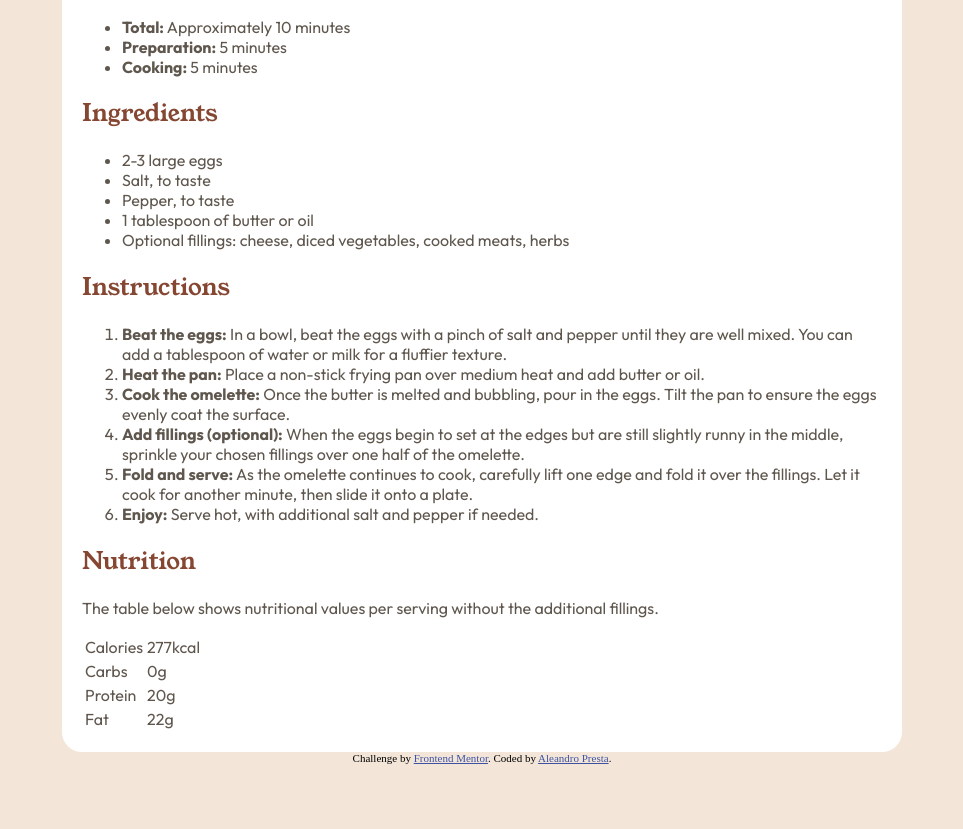
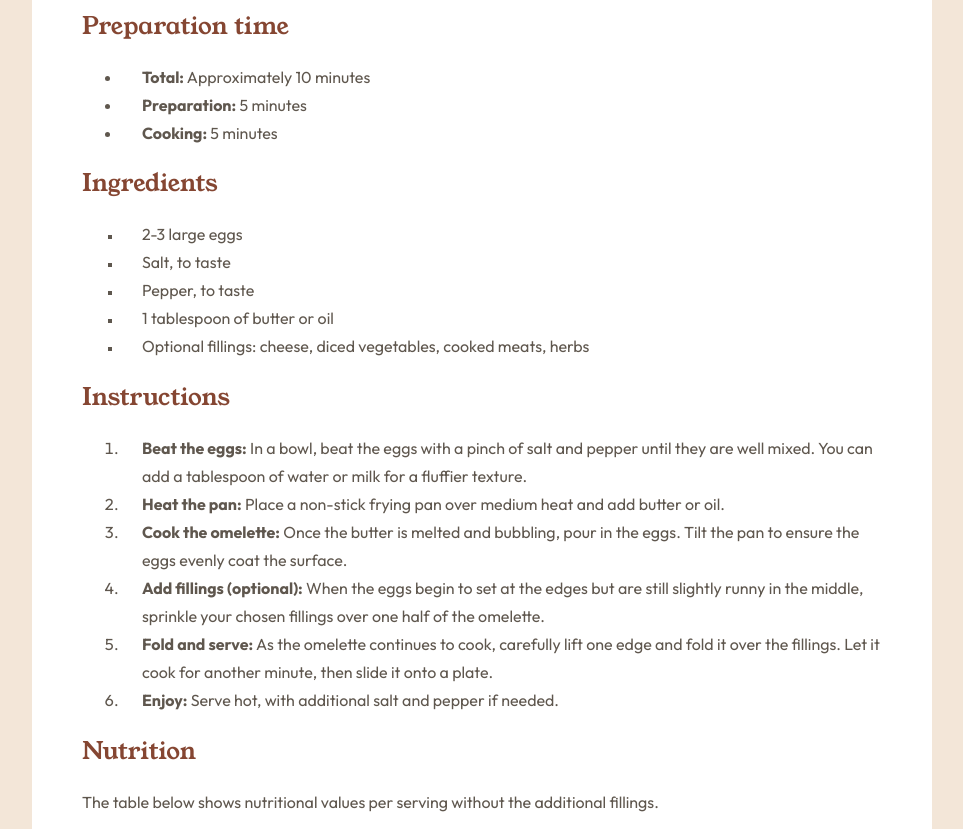
Before and after one commit to AleandroPresta/recipie-page, a plain HTML site: page index.html in a window 1280 px wide. Shown: the part 579-1408 px from the top of the page, without its empty margins (158-1121 px from the left). Before the commit the page ends 1351 px from the top, so only its background shows below. Drawn offline with Linux system fonts and the light colour scheme.

Commit message:
Adjusting the bullet's points style.

```diff
--- a/index.html
+++ b/index.html
@@ -32,7 +32,7 @@
         to perfection, optionally filled with your choice of cheese, vegetables, or meats.</p>
       <div class="preparation-time-contaner">
         <h2>Preparation time</h2>
-        <ul>
+        <ul class="spaced-bullets">
           <li><b>Total:</b> Approximately 10 minutes</li>
           <li><b>Preparation:</b> 5 minutes</li>
           <li><b>Cooking:</b> 5 minutes</li>
@@ -40,7 +40,7 @@
       </div>
       <div class="ingredients-container">
         <h2>Ingredients</h2>
-        <ul>
+        <ul class="small-bullets spaced-bullets">
           <li>2-3 large eggs</li>
           <li>Salt, to taste</li>
           <li>Pepper, to taste</li>
@@ -50,7 +50,7 @@
       </div>
       <div class="instructions-container">
         <h2>Instructions</h2>
-        <ol>
+        <ol class="spaced-bullets">
           <li>
             <strong>Beat the eggs:</strong> In a bowl, beat the eggs with a pinch of salt and pepper until they are well mixed. You can add a tablespoon of water or milk for a fluffier texture.
           </li>
--- a/styles.css
+++ b/styles.css
@@ -19,13 +19,14 @@ body {
 .recipie-container{
     background-color: white;
     border-radius: 20px;
-    padding: 10px;
+    background-color: var(--neutral-white);
 }
 
 p, li, td {
     font-size: 16;
     font-family: "Outfit", sans-serif;
     color: var(--neutral-wenge-brown);
+    line-height: 1.75;
 }
 
 h2 {
@@ -37,17 +38,20 @@ h1, h2 {
     font-weight: 400;
 }
 
+h1 {
+    color: var(--neutral-dark-charcoal);
+}
+
 .recipie-container {
 	max-width: 800px;
 	margin: 0 auto;
-	padding: 20px;
+	padding: 50px;
 }
 
 .recipe-card {
 	background-color: #fff;
 	border-radius: 5px;
 	box-shadow: 0 2px 5px rgba(0, 0, 0, 0.1);
-	padding: 20px;
 	margin-top: 20px;
 }
 
@@ -58,6 +62,20 @@ h1, h2 {
     margin: 0 auto;
     border-radius: 20px;
 }
+
+.small-bullets {
+    list-style-type: square;
+}
+
+ul.small-bullets li::marker {
+    font-size: 0.7em;
+    line-height: 0.1;
+}
+
+.spaced-bullets li {
+    padding-left: 20px;
+}
+
 
 /*
 .young-serif-regular {
```
